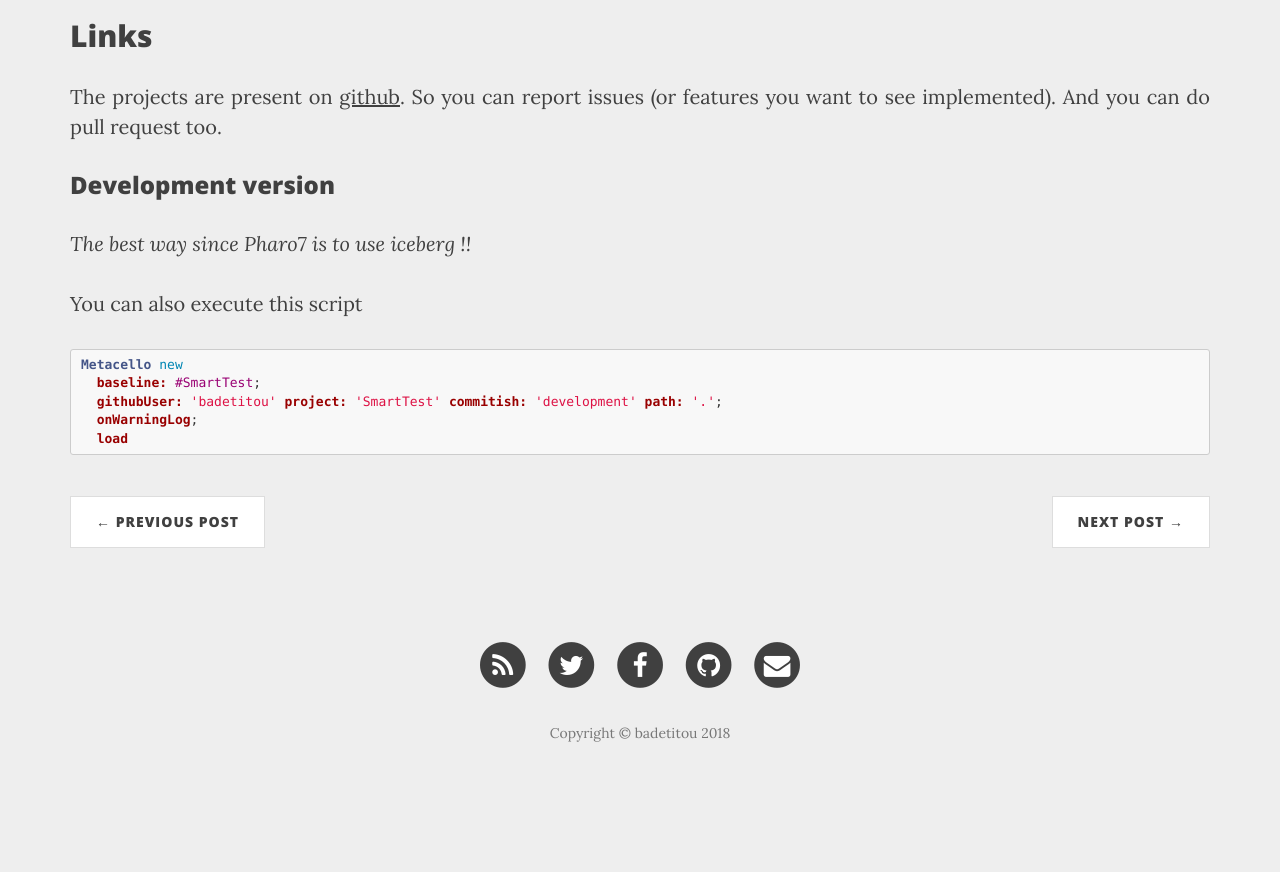
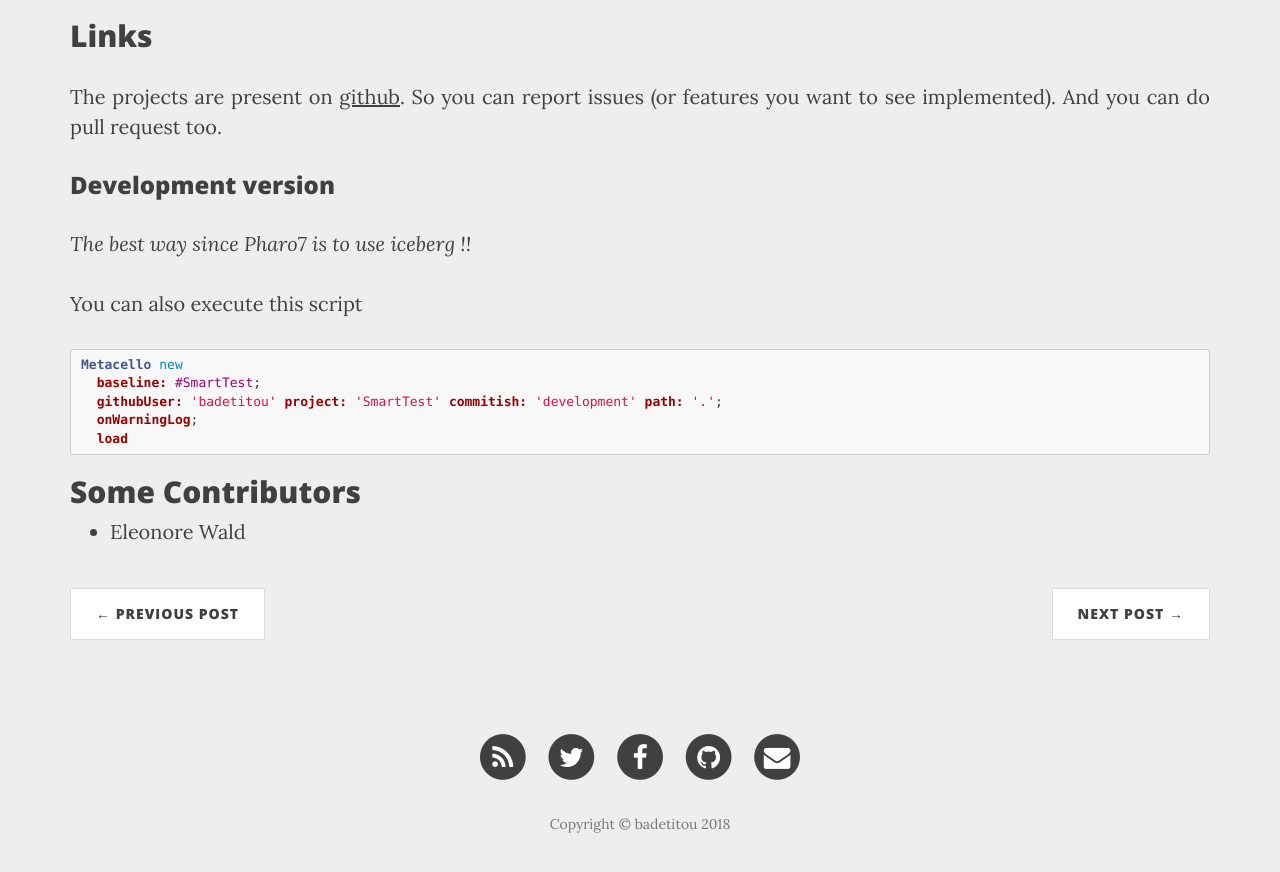
Before and after one commit to badetitou/badetitou.github.io, a Jekyll site: the page built from research/_posts/2017-08-21-SmartTest.md, in a window 1280 px wide and 900 px high, scrolled down 8387 px. Shown: the top 872 px of the window. Built offline with Jekyll 4.4.1, drawn with Linux system fonts in a browser that asks for light colours; nearby versions of some CDN libraries; before the commit the page ends 9196 px from its top, so only the background shows below that.

Commit message:
add contrib

````diff
--- a/research/_posts/2017-08-21-SmartTest.md
+++ b/research/_posts/2017-08-21-SmartTest.md
@@ -188,7 +188,6 @@ When you click on the button, those tests are run, and the button provides you a
             title="Relative Test Button"
 %}
 
-
 ## Uninstall
 
 To uninstall SmartTest, it's a bit hard currently. You have to follow this instruction:
@@ -219,3 +218,7 @@ Metacello new
   onWarningLog;
   load
 ```
+
+## Some Contributors
+
+- [Eleonore Wald](https://www.linkedin.com/in/eleonorewald/)
````
